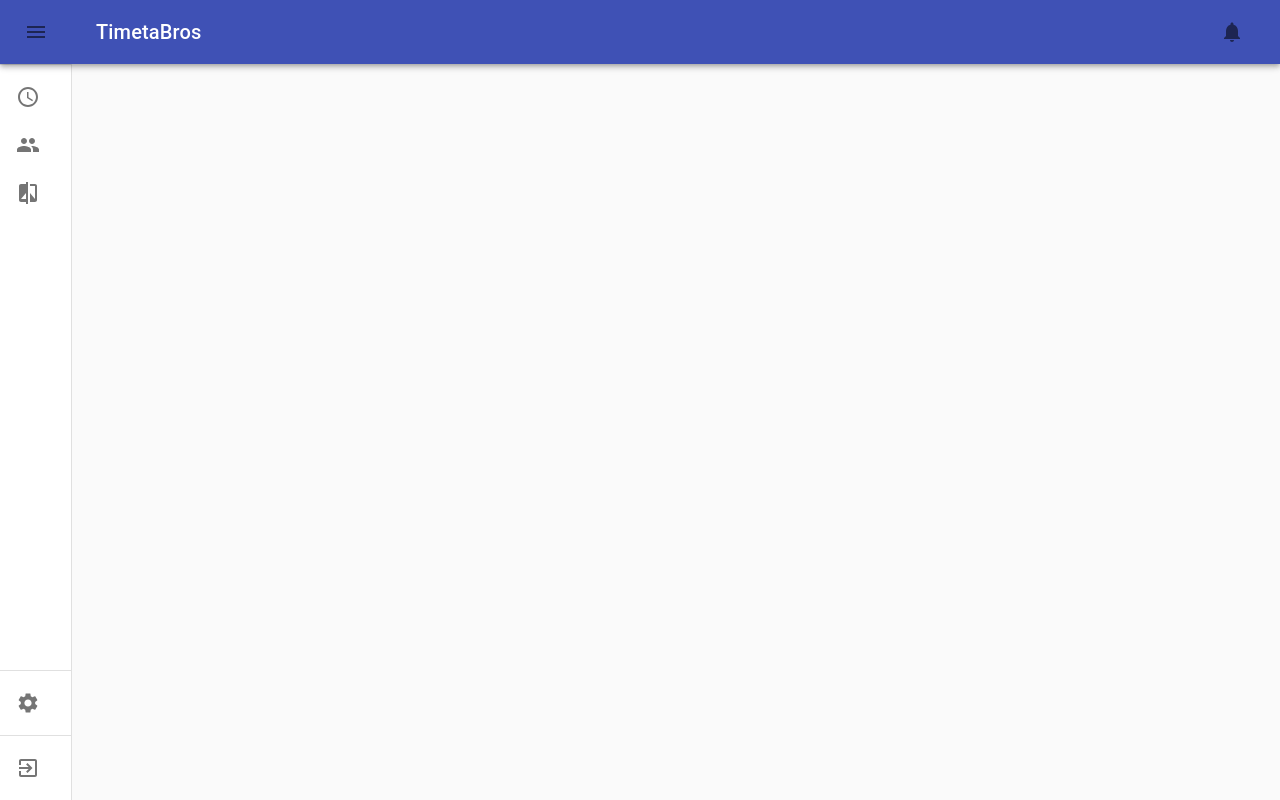
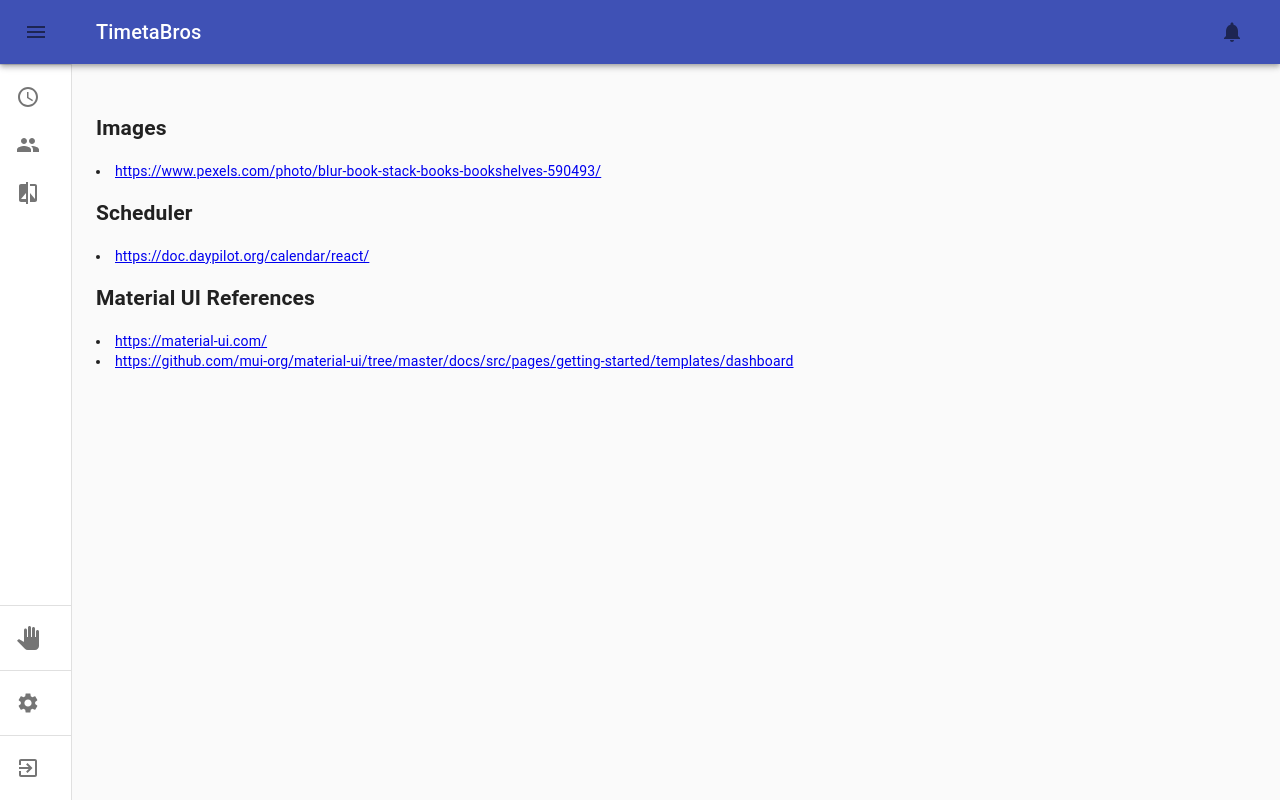
Before and after one commit to SnoopySnipe/project-timetabros, a React (Create React App) app in the folder timetabros-frontend/: page /home/credits in a window 1280 px wide. Built offline with nearby package versions, Linux system fonts and the light colour scheme; no server answers; sample sign-in values are in the browser's storage.

Commit message:
Added credits page

```diff
--- /dev/null
+++ b/timetabros-frontend/src/pages/Credits.js
@@ -0,0 +1,27 @@
+import React from 'react';
+
+const Credits = () => {
+
+    return (
+        <div>
+            <h2>Images</h2>
+            <li>
+                <a href="https://www.pexels.com/photo/blur-book-stack-books-bookshelves-590493/">https://www.pexels.com/photo/blur-book-stack-books-bookshelves-590493/</a>
+            </li>
+            <h2>Scheduler</h2>
+            <li>
+                <a href="https://doc.daypilot.org/calendar/react/">https://doc.daypilot.org/calendar/react/</a>
+            </li>
+            <h2>Material UI References</h2>
+            <li>
+                <a href="https://material-ui.com/">https://material-ui.com/</a>
+            </li>
+            <li>
+                <a href="https://github.com/mui-org/material-ui/tree/master/docs/src/pages/getting-started/templates/dashboard">https://github.com/mui-org/material-ui/tree/master/docs/src/pages/getting-started/templates/dashboard</a>
+            </li>
+        </div>
+
+    )
+}
+
+export default Credits;
--- a/timetabros-frontend/src/pages/SideNav.js
+++ b/timetabros-frontend/src/pages/SideNav.js
@@ -21,11 +21,13 @@ import People from '@material-ui/icons/People';
 import ListItem from '@material-ui/core/ListItem';
 import CompareIcon from '@material-ui/icons/Compare';
 import SettingsIcon from '@material-ui/icons/Settings';
+import PanToolIcon from '@material-ui/icons/PanTool';
 import Profile from './Profile';
 import Friends from './Friends';
 import Requests from './components/Requests/Requests';
 import Compare from './Compare';
 import Settings from './Settings';
+import Credits from './Credits';
 import { Container, Badge } from '@material-ui/core';
 import AuthContext from '../context/AuthContext';
 import { signOut } from '../services/UserService';
@@ -260,6 +262,15 @@ const SideNav = (props) => {
             </div></List>
             <Divider />
             <List>
+              <ListItem button selected={title==="Credits"} component={Link} to="/home/credits" onClick={onListItemClick('Credits')}>
+                  <ListItemIcon>
+                    <PanToolIcon/>
+                  </ListItemIcon>
+                  <ListItemText primary="Credits"></ListItemText>
+                </ListItem>
+            </List>
+            <Divider />
+            <List>
               <ListItem button selected={title==="Settings"} component={Link} to="/home/settings" onClick={onListItemClick('Settings')}>
                   <ListItemIcon>
                     <SettingsIcon/>
@@ -287,6 +298,7 @@ const SideNav = (props) => {
               <Route path="/home/requests" render={() => <Requests friendRequests={friendRequests} onFriendRequestChange={fetchFriendRequests} groupRequests={groupRequests} onGroupRequestChange={fetchGroupRequests} eventRequests={eventRequests} onEventRequestChange={fetchEventRequests}/>} />
               <Route path="/home/compare" component={Compare} />
               <Route path="/home/settings" component={Settings} />
+              <Route path="/home/credits" component={Credits} />
             </Container>
 
 
--- a/timetabros-frontend/src/pages/components/SignIn/SignIn.js
+++ b/timetabros-frontend/src/pages/components/SignIn/SignIn.js
@@ -25,7 +25,7 @@ class SignIn extends React.Component {
             this.setState({errored: false, emailChanged: false});
             this.context.setAuthenticatedUser(response.data);
             localStorage.setItem('authenticatedUser', JSON.stringify(response.data));
-            history.push('/home');
+            history.push('/home/profile');
         }).catch(error => {
             this.setState({emailChanged: false, errored:true});
             this.setState({error: error.response.data.error});
```
